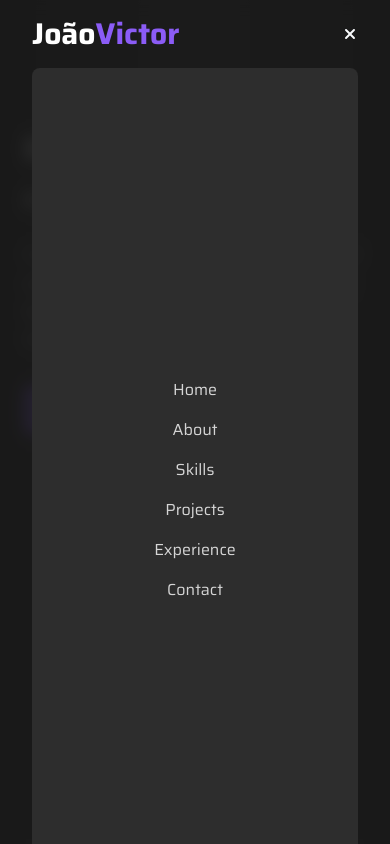
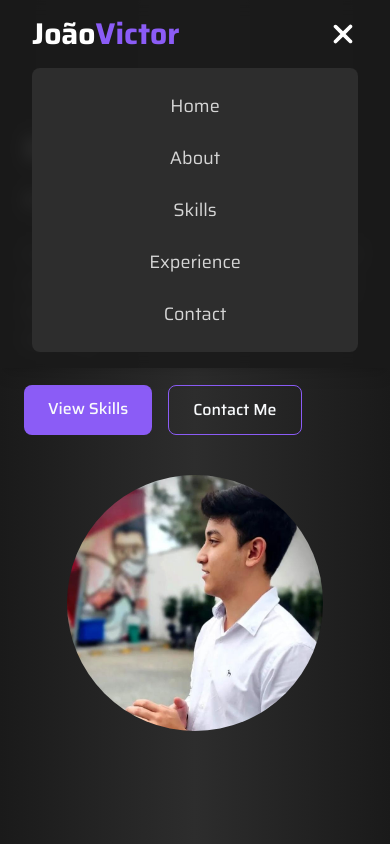
Before and after one commit to joaomatsuodev/portfolio, a React (Vite) app: page / in a window 390 px wide. Both pictures are taken after a click on the icon 350 px from the left and 34 px from the top of the page. Shown: the top 844 px of the page. Built offline with nearby package versions, Linux system fonts and the light colour scheme.

Commit message:
Ajuste no menu mobile

```diff
--- a/src/components/Navbar.jsx
+++ b/src/components/Navbar.jsx
@@ -47,9 +47,9 @@ const Navbar = () => {
             <div className='md:hidden'>
                 {
                     showMenu ?
-                    <FaXmark onClick={()=>setShowMenu(!showMenu)} className='text-2x1 cursor-pointer'/>
+                    <FaXmark onClick={()=>setShowMenu(!showMenu)} className='text-3xl text-white cursor-pointer'/>
                     :
-                    <FaBars onClick={()=>setShowMenu(!showMenu)} className='text-2x1 cursor-pointer'/>
+                    <FaBars onClick={()=>setShowMenu(!showMenu)} className='text-3xl text-white cursor-pointer'/>
                 }
             </div>
         </div>
@@ -57,28 +57,28 @@ const Navbar = () => {
         {/* Menu mobile */}
         {
             showMenu && (
-                <div className='md:hidden mt-4 bg-dark-300 h-screen rounded-lg p-4 flex flex-col space-y-4 text-center justify-center'>
-                      <a onClick={()=>setShowMenu(!showMenu)} href="#home" className='relative text-white/80 transition duration-300 hover:text-purple group'>
+                <div className='md:hidden mt-4 bg-dark-300 rounded-lg p-6 flex flex-col space-y-6 text-center'>
+                      <a onClick={()=>setShowMenu(!showMenu)} href="#home" className='text-white/80 text-lg transition duration-300 hover:text-purple'>
                         <span>Home</span>
                     </a>
 
-                    <a onClick={()=>setShowMenu(!showMenu)} href="#about" className='relative text-white/80 transition duration-300 hover:text-purple group'>
+                    <a onClick={()=>setShowMenu(!showMenu)} href="#about" className='text-white/80 text-lg transition duration-300 hover:text-purple'>
                         <span>About</span>
                     </a>
 
-                    <a onClick={()=>setShowMenu(!showMenu)} href="#skills" className='relative text-white/80 transition duration-300 hover:text-purple group'>
+                    <a onClick={()=>setShowMenu(!showMenu)} href="#skills" className='text-white/80 text-lg transition duration-300 hover:text-purple'>
                         <span>Skills</span>
                     </a>
 
-                    <a onClick={()=>setShowMenu(!showMenu)} href="#projects" className='relative text-white/80 transition duration-300 hover:text-purple group'>
+                    {/* <a onClick={()=>setShowMenu(!showMenu)} href="#projects" className='text-white/80 text-lg transition duration-300 hover:text-purple'>
                         <span>Projects</span>
-                    </a>
+                    </a> */}
 
-                    <a onClick={()=>setShowMenu(!showMenu)} href="#experience" className='relative text-white/80 transition duration-300 hover:text-purple group'>
+                    <a onClick={()=>setShowMenu(!showMenu)} href="#experience" className='text-white/80 text-lg transition duration-300 hover:text-purple'>
                         <span>Experience</span>
                     </a>
 
-                    <a onClick={()=>setShowMenu(!showMenu)} href="#contact" className='relative text-white/80 transition duration-300 hover:text-purple group'>
+                    <a onClick={()=>setShowMenu(!showMenu)} href="#contact" className='text-white/80 text-lg transition duration-300 hover:text-purple'>
                         <span>Contact</span>
                     </a>
                 </div>
```
